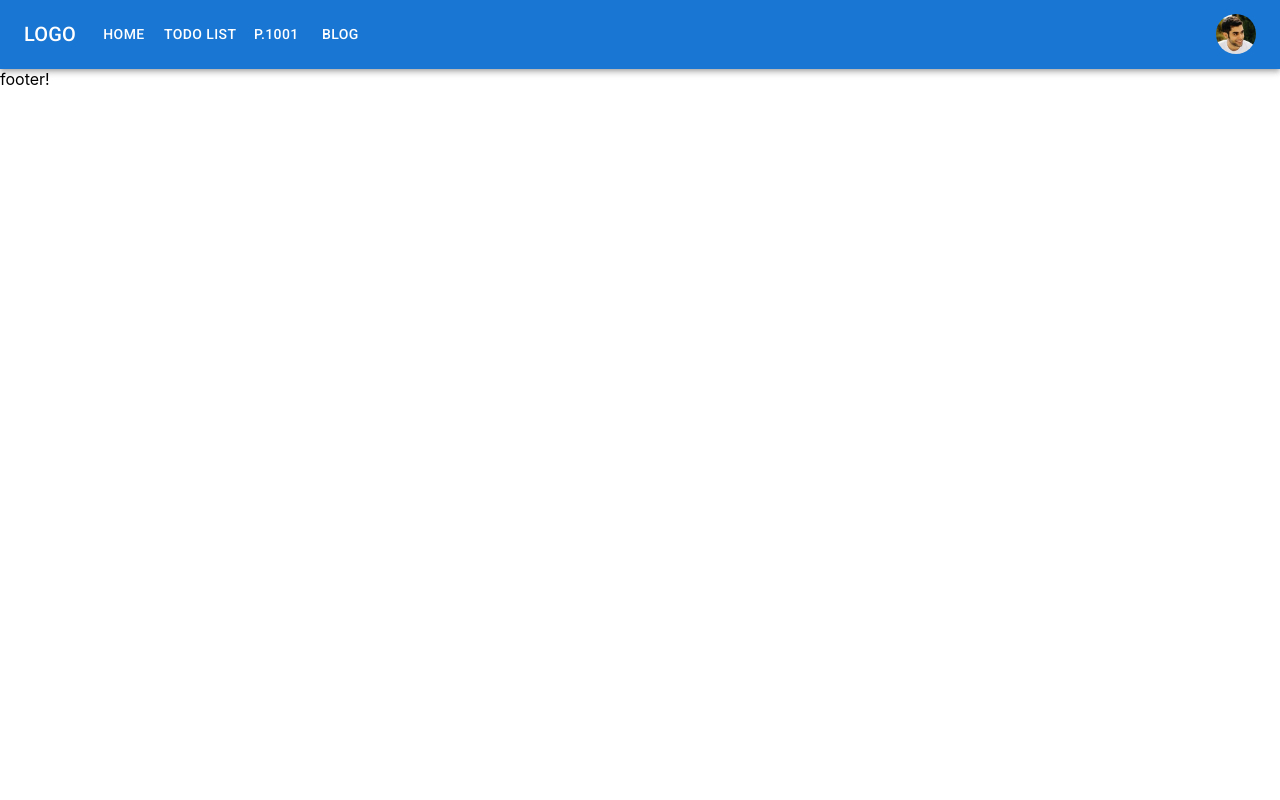
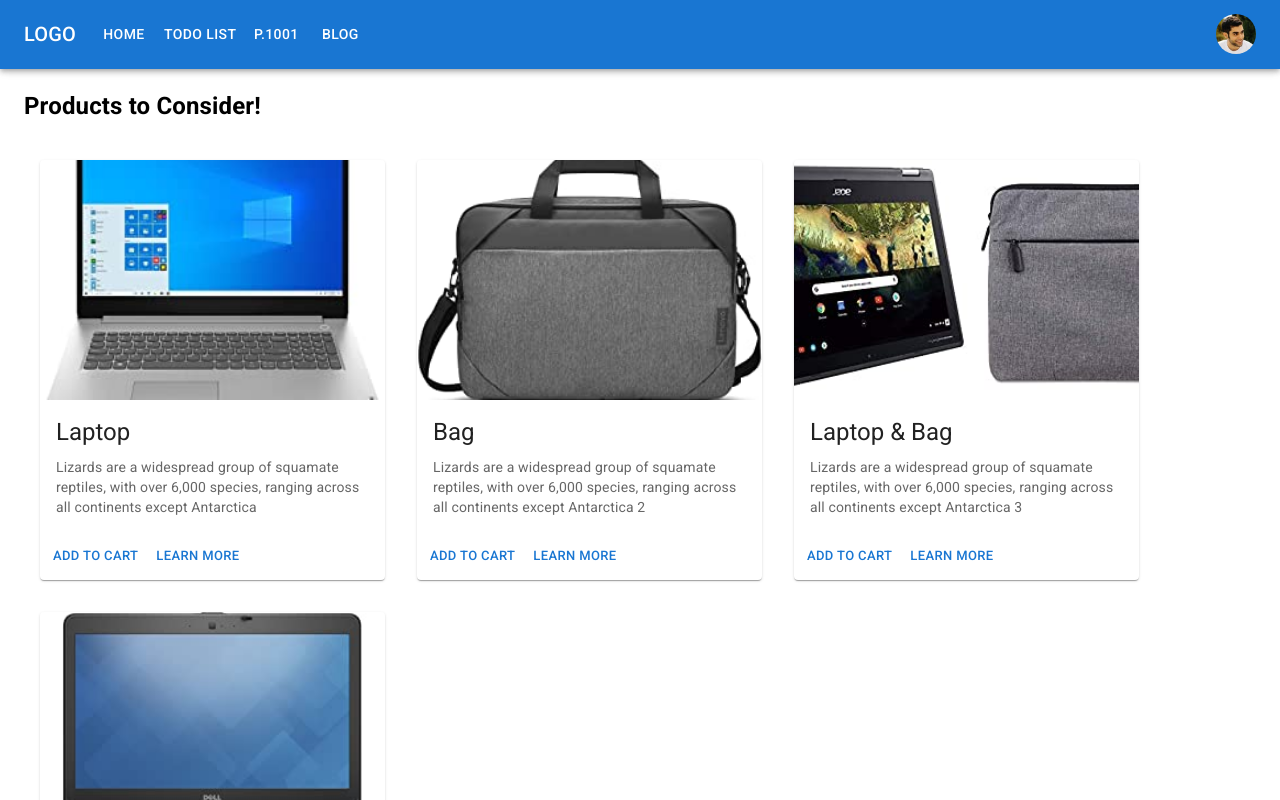
Before and after one commit to payamspot/nextjs-ts-test-app, a Next.js app: page / in a window 1280 px wide. Shown: the top 800 px of the page. Built offline with nearby package versions, Linux system fonts and the light colour scheme; data requests are answered from the project's data file.

Commit message:
loading index products using getStaticProps (4): finished

```diff
--- a/json-server-api/db.json
+++ b/json-server-api/db.json
@@ -3,25 +3,25 @@
     {
       "id": 1,
       "title": "Laptop",
-      "image": "productImg001",
+      "imageURL": "001",
       "description": "Lizards are a widespread group of squamate reptiles, with over 6,000 species, ranging across all continents except Antarctica"
     },
     {
       "id": 2,
       "title": "Bag",
-      "image": "productImg002",
+      "imageURL": "002",
       "description": "Lizards are a widespread group of squamate reptiles, with over 6,000 species, ranging across all continents except Antarctica 2"
     },
     {
       "id": 3,
       "title": "Laptop & Bag",
-      "image": "productImg003",
+      "imageURL": "003",
       "description": "Lizards are a widespread group of squamate reptiles, with over 6,000 species, ranging across all continents except Antarctica 3"
     },
     {
       "id": 4,
       "title": "Laptop Two!",
-      "image": "productImg004",
+      "imageURL": "004",
       "description": "Lizards are a widespread group of squamate reptiles, with over 6,000 species, ranging across all continents except Antarctica 4"
     }
   ],
--- a/pages/index.tsx
+++ b/pages/index.tsx
@@ -1,12 +1,22 @@
 import type { NextPage, GetStaticProps } from 'next';
 import Layout from '../components/layout';
 import Head from 'next/head';
-import styles from '../styles/index.module.scss';
+import Link from 'next/link';
+import {
+  Container,
+  Typography,
+  Card,
+  CardContent,
+  CardMedia,
+  CardActions,
+  Button,
+  Box,
+} from '@mui/material';
 
 interface Product {
   id: number;
   title: string;
-  image: string;
+  imageURL: string;
   description: string;
 }
 
@@ -19,7 +29,7 @@ type Props = {
 type Product = {
   id: number;
   title: string;
-  image: string;
+  imageURL: string;
   description: string;
 }
 
@@ -34,6 +44,39 @@ const Home: NextPage<Props> = ({ products }: Props) => {
       <Head>
         <title>index page title</title>
       </Head>
+      <Container maxWidth={false}>
+        <Typography component="div">
+          <h2>Products to Consider!</h2>
+          {/* Products */}
+          <Box sx={{ display: 'flex', flexWrap: 'wrap' }}>
+            {products.map((product) => (
+              /* Each Product */
+              <Card key={product.id} sx={{ maxWidth: 345, m: 2 }}>
+                <CardMedia
+                  component="img"
+                  height="240"
+                  image={'images/products/' + product.imageURL + '.jpg'}
+                  alt="001"
+                />
+                <CardContent>
+                  <Typography gutterBottom variant="h5" component="div">
+                    {product.title}
+                  </Typography>
+                  <Typography variant="body2" color="text.secondary">
+                    {product.description}
+                  </Typography>
+                </CardContent>
+                <CardActions>
+                  <Button size="small">Add to Cart</Button>
+                  <Button size="small">
+                    <Link href={'/products/100' + product.id}>Learn More</Link>
+                  </Button>
+                </CardActions>
+              </Card>
+            ))}
+          </Box>
+        </Typography>
+      </Container>
     </Layout>
   );
 };
```
Also changed, not shown: styles/index.module.scss (added).
